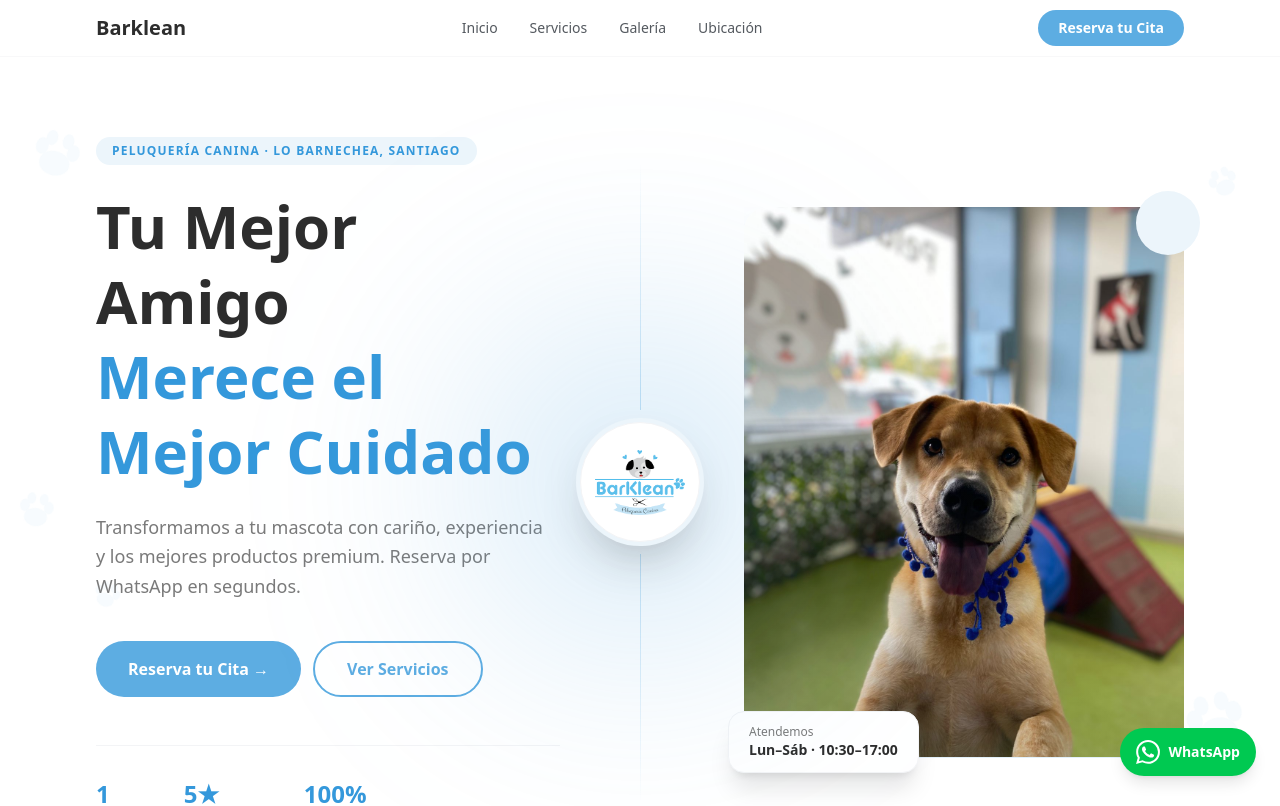
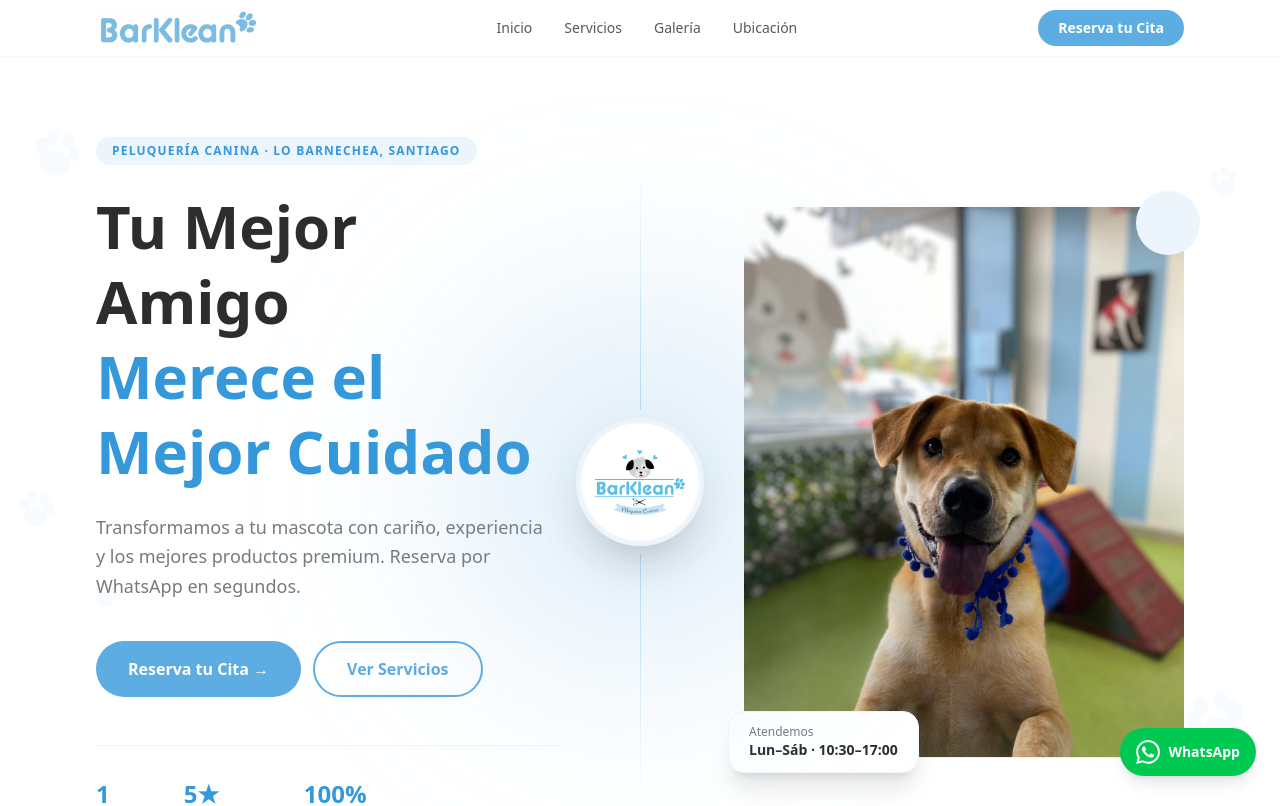
Before and after one commit to pablosolmi-arch/barklean-website, a Next.js app: page / in a window 1280 px wide. Shown: the top 806 px of the page. Built offline with nearby package versions, Linux system fonts and the light colour scheme.

Commit message:
feat: replace navbar wordmark text with BarKlean PNG logo

```diff
--- a/components/Navbar.tsx
+++ b/components/Navbar.tsx
@@ -1,6 +1,7 @@
 "use client";
 
 import { useState, useEffect } from "react";
+import Image from "next/image";
 import { NAV_LINKS, BRAND } from "@/lib/constants";
 
 export default function Navbar() {
@@ -23,12 +24,15 @@
     >
       <div className="max-w-6xl mx-auto px-4 sm:px-6 lg:px-8">
         <div className="flex items-center justify-between h-14">
-          {/* Wordmark — no image, clean text */}
-          <a
-            href="#inicio"
-            className="font-slab text-xl font-bold text-brand-charcoal hover:text-brand-dark transition-colors shrink-0"
-          >
-            Barklean
+          <a href="#inicio" className="shrink-0">
+            <Image
+              src="/logo-nav.png"
+              alt="BarKlean"
+              width={177}
+              height={40}
+              className="h-9 w-auto object-contain"
+              priority
+            />
           </a>
 
           <div className="hidden md:flex items-center gap-8">
```
Also changed, not shown: public/logo-nav.png (added).
